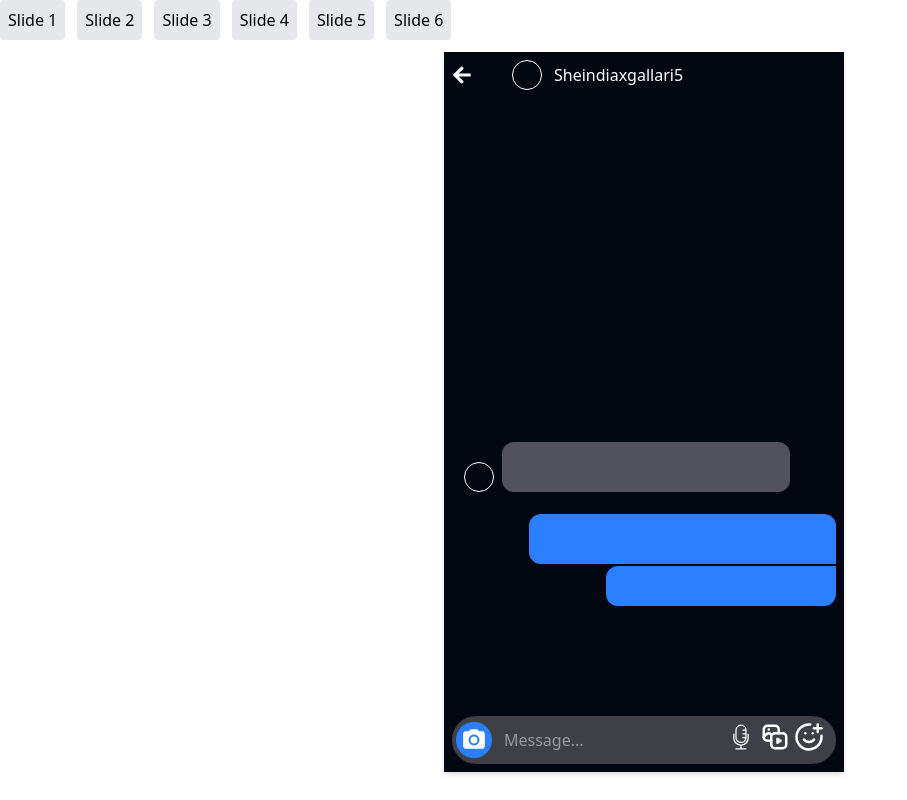
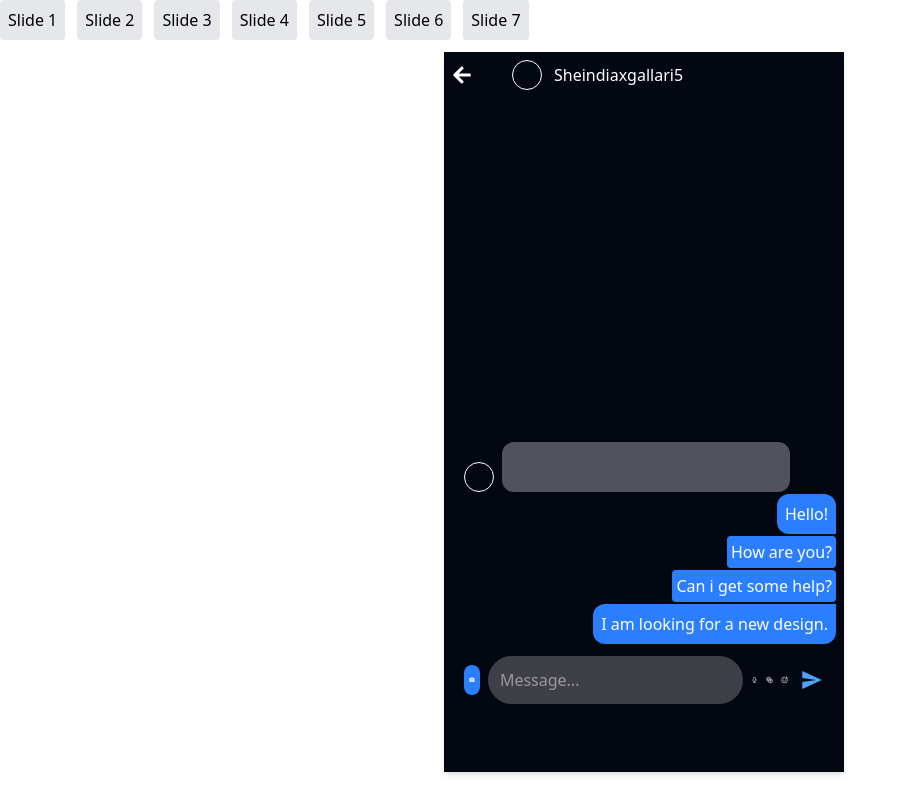
Before and after one commit to SukeshV19/assignment, a React (Vite) app: page /slide-6 in a window 1280 px wide. Shown: the whole page, without its empty margins (0-907 px from the left). Built offline with nearby package versions, Linux system fonts and the light colour scheme.

Commit message:
updated styles

```diff
--- a/src/App.jsx
+++ b/src/App.jsx
@@ -5,6 +5,7 @@ import Slide3 from './slides/slide-3';
 import Slide4 from './slides/slide-4';
 import Slide5 from './slides/slide-5';
 import Slide6 from './slides/slide-6';
+import Slide7 from './slides/slide-7';
 
 function App() {
 
@@ -17,6 +18,7 @@ function App() {
         <Link to='/slide-4' className='bg-gray-200 p-2 rounded'>Slide 4</Link>
         <Link to='/slide-5' className='bg-gray-200 p-2 rounded'>Slide 5</Link>
         <Link to='/slide-6' className='bg-gray-200 p-2 rounded'>Slide 6</Link>
+        <Link to='/slide-7' className='bg-gray-200 p-2 rounded'>Slide 7</Link>
       </div>
 
       <Routes>
@@ -27,6 +29,7 @@ function App() {
         <Route path='/slide-4' element={<Slide4/>}/>
         <Route path='/slide-5' element={<Slide5/>}/>
         <Route path='/slide-6' element={<Slide6/>}/>
+        <Route path='/slide-7' element={<Slide7/>}/>
       </Routes>
     </BrowserRouter>
   )
--- a/src/slides/slide-6.jsx
+++ b/src/slides/slide-6.jsx
@@ -1,16 +1,24 @@
-import React from 'react'
+import React, { useState } from 'react'
 import { CiMicrophoneOn } from 'react-icons/ci'
 import { FaArrowLeft } from 'react-icons/fa'
+import { IoMdSend } from 'react-icons/io'
 import { LuSmilePlus } from 'react-icons/lu'
 import { MdPhotoCamera } from 'react-icons/md'
 import { TbPhotoVideo } from 'react-icons/tb'
 
 function Slide6() {
+  const [messages, setMessages] = useState([
+    'Hello!',
+    'How are you?',
+    'Can i get some help?',
+    'I am looking for a new design.',
+  ])
+  const [msg, setMsg] = useState('')
   return (
     <div className="m-1 w-full flex items-start justify-center">
       <div className='flex flex-col items-start m-2 p-2 justify-start w-[400px] shadow-md bg-gray-950 h-[90vh]'>
         <div className='flex items-center gap-10'>
-                <FaArrowLeft className='text-white text-xl'/>
+          <FaArrowLeft className='text-white text-xl' />
           <div className='flex items-center gap-3'>
             <div className='w-[30px] h-[30px] rounded-full border border-white'></div>
             <p className='text-white'>Sheindiaxgallari5</p>
@@ -21,19 +29,53 @@ function Slide6() {
           <div className='w-[30px] h-[30px] rounded-full border border-white'></div>
           <div className='w-[80%] bg-zinc-600 h-[50px] rounded-xl'></div>
         </div>
-            <div className='flex flex-col items-end justify-end w-full mt-5'>
-                <div className='w-[80%] bg-blue-500 h-[50px] rounded-t-xl rounded-l-xl my-[2px]'></div>
-                <div className='w-[60%] bg-blue-500 h-[40px] rounded-b-xl rounded-l-xl'></div>
+        {messages.map((msg, index) => {
+          const isFirst = index === 0
+          const isLast = index === messages.length - 1
+          const isMiddle = !isFirst && !isLast
+
+          return (
+            <div key={index} className="flex flex-col items-end justify-end w-full">
+              <p
+                className={`
+          bg-blue-500 text-white mt-[2px]
+          ${isFirst ? 'p-2 rounded-t-xl rounded-l-xl' : ''}
+          ${isLast ? 'p-2 rounded-b-xl rounded-l-xl' : ''}
+          ${isMiddle ? 'p-1 rounded-sm' : ''}
+        `}
+              >
+                {msg}
+              </p>
             </div>
-            <div className='w-full mt-auto flex flex-col items-center justify-center'>
-                <div className='flex px-3 gap-1 absolute w-[400px]'>
-                    <MdPhotoCamera className='text-white bg-blue-500 p-[5px] rounded-full text-4xl'/>
-                    <div className='w-[60%]'></div>
-                    <CiMicrophoneOn  className='text-white text-3xl'/>
-                    <TbPhotoVideo className='text-white text-3xl'/>
-                    <LuSmilePlus className='text-white text-3xl'/>
-                </div>
-                <input className='rounded-full bg-zinc-700 text-gray-100 p-3 w-full pl-13' placeholder="Message..."/>
+          )
+        })}
+
+        <div className="w-full mt-3 flex items-center px-3 gap-2">
+          {/* Camera icon */}
+          <MdPhotoCamera className="text-white bg-blue-500 p-[5px] rounded-full text-3xl" />
+
+          {/* Input field */}
+          <input
+            className="flex-1 rounded-full bg-zinc-700 text-gray-100 p-3"
+            placeholder="Message..."
+            value={msg}
+            onChange={(e) => setMsg(e.target.value)}
+          />
+
+          <CiMicrophoneOn className="text-white text-2xl" />
+          <TbPhotoVideo className="text-white text-2xl" />
+          <LuSmilePlus className="text-white text-2xl" />
+
+          <button
+            onClick={() => {
+              if (msg.trim() !== '') {
+                setMessages([...messages, msg])
+                setMsg('')
+              }
+            }}
+          >
+            <IoMdSend className="text-blue-400 ml-1 text-2xl" />
+          </button>
         </div>
       </div>
     </div>
--- /dev/null
+++ b/src/slides/slide-7.jsx
@@ -0,0 +1,23 @@
+import { FaUser } from "react-icons/fa"
+
+function Slide7() {
+  return (
+    <div className="flex justify-center items-center">
+        <div className="w-[400px] border border-gray-300 rounded">
+            <div className="flex justify-between items-center p-4">
+                <button>X</button>
+                <p>SHEIN</p>
+            </div>
+            <div>
+                <div><FaUser className='text-gray-500 text-3xl'/></div>
+                <div>
+                    <p className="text-gray-600">Basic</p>
+                    <p className="font-semibold">@sheindiaxgalleri5</p>
+                </div>
+            </div>
+        </div>
+    </div>
+  )
+}
+
+export default Slide7
```
Lines whose indentation alone changed are shown as unchanged.
